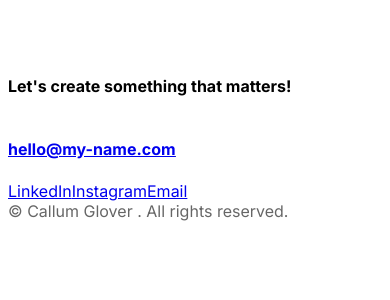
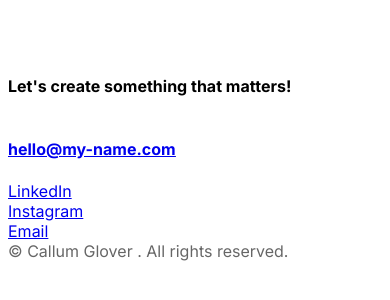
Before and after one commit to alilotfidev/personal-website-template, a Next.js app: page / in a window 390 px wide. Shown: the part 4278-4578 px from the top of the page. Built offline with nearby package versions, Linux system fonts and the light colour scheme.

Commit message:
footer is responsive

```diff
--- a/components/Footer.js
+++ b/components/Footer.js
@@ -2,14 +2,14 @@ import Link from "next/link";
 export default function Footer() {
   return (
     <footer className="min-h-screen bg-black px-10 py-8 text-white">
-      <h4 className="my-6 text-4xl font-bold">
+      <h4 className="my-6 text-2xl font-bold sm:text-4xl">
         Let's create something that matters!
       </h4>
-      <h4 className="email inline-block text-lg font-bold underline decoration-white transition-all hover:decoration-transparent">
+      <h4 className="email inline-block text-sm font-bold underline decoration-white transition-all hover:decoration-transparent sm:text-lg">
         <Link href="mailto:hello@my-name.com">hello@my-name.com</Link>
       </h4>
       <div className="footer-devider mt-28 h-[1px] w-full bg-white opacity-70"></div>
-      <div className="footer-links mt-5 flex items-center gap-10 text-sm font-bold">
+      <div className="footer-links mt-5 flex flex-col  gap-10 text-sm font-bold sm:flex-row sm:items-center">
         <Link href="/" className="footer-link tracking-wider">
           LinkedIn
         </Link>
```
